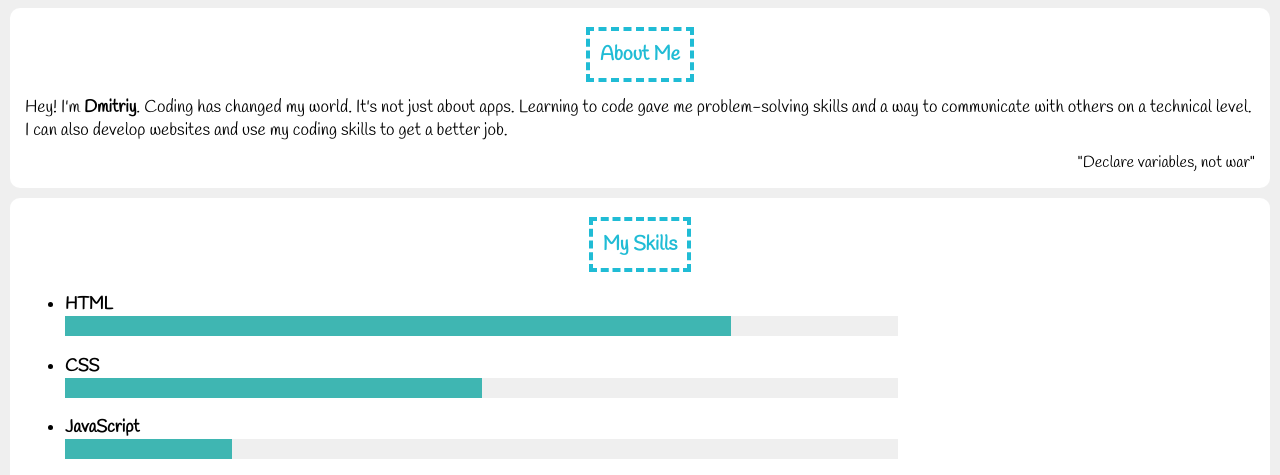
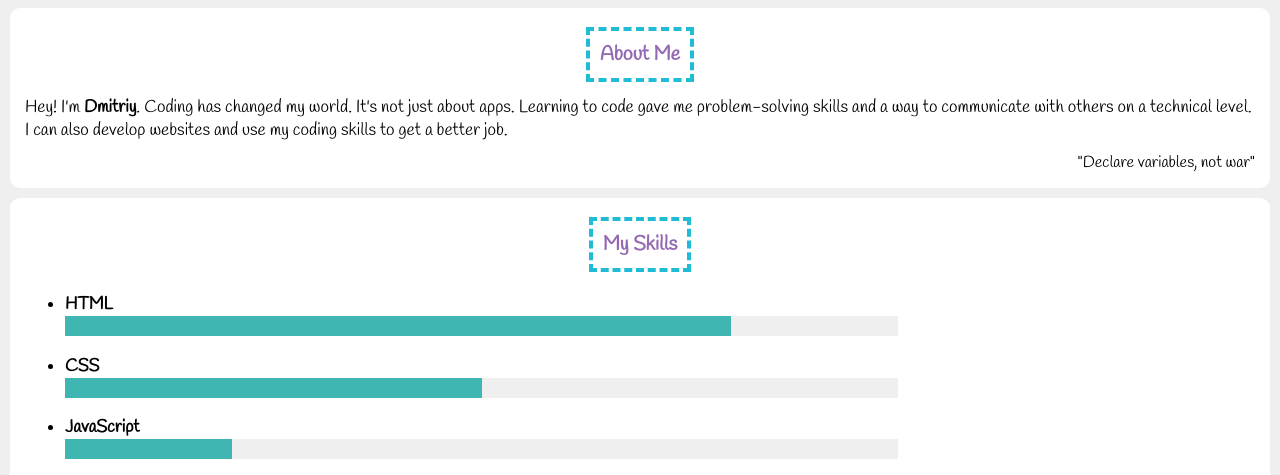
Before and after one commit to EzKiss/EzKiss.github.io, a plain HTML site: page Blog/blog.html in a window 1280 px wide. Shown: the part 306-781 px from the top of the page. Drawn offline with Linux system fonts and the light colour scheme.

Commit message:
Update styles.css

```diff
--- a/Blog/styles.css
+++ b/Blog/styles.css
@@ -11,7 +11,7 @@ html {
     }
     h1 {
     font-size: 15pt;
-    color: #20bcd5;
+    color: #9469b3;
     text-align: center;
     padding: 18px 0 18px 0;
     margin: 0 0 10px 0;
```
